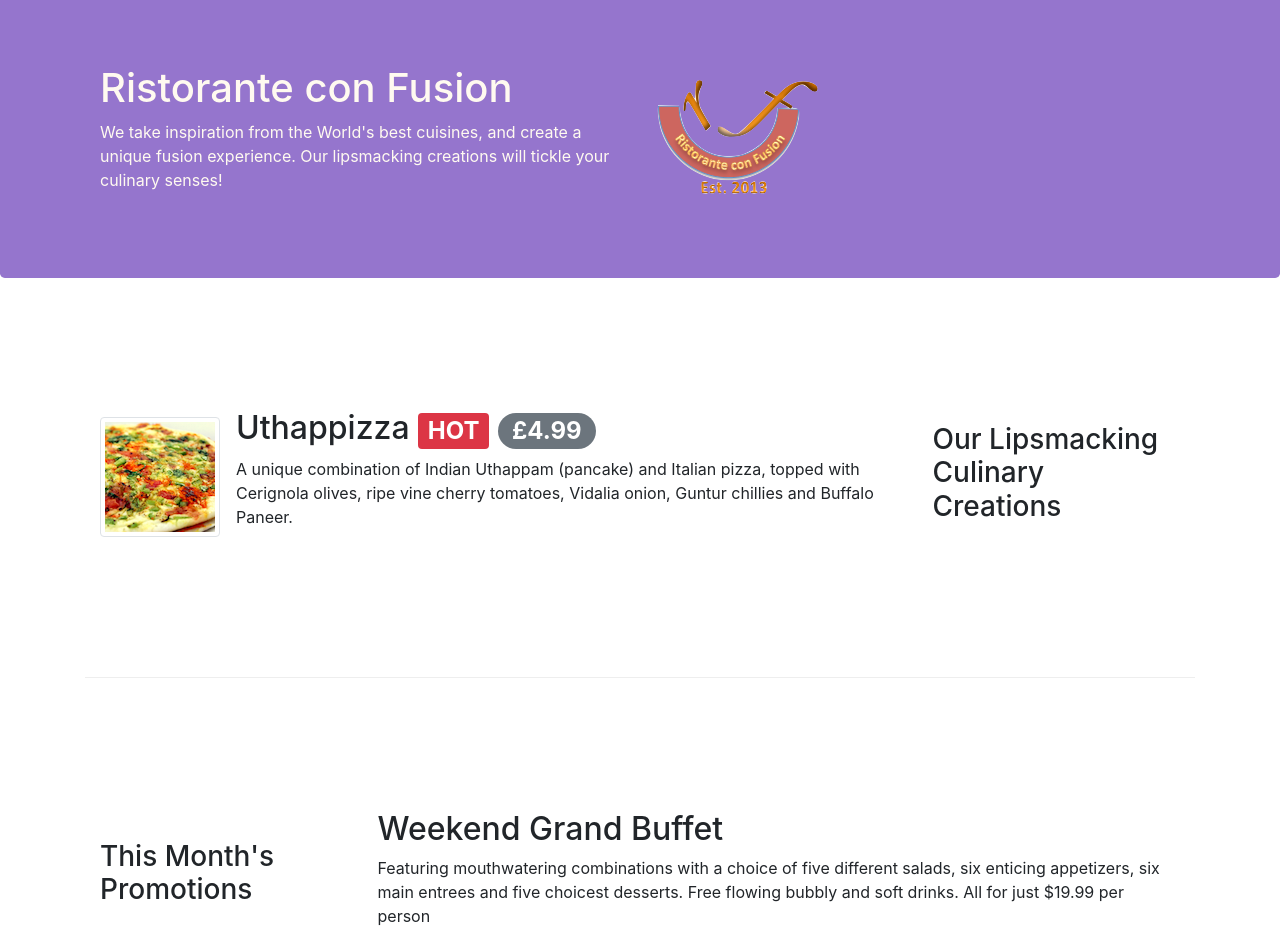
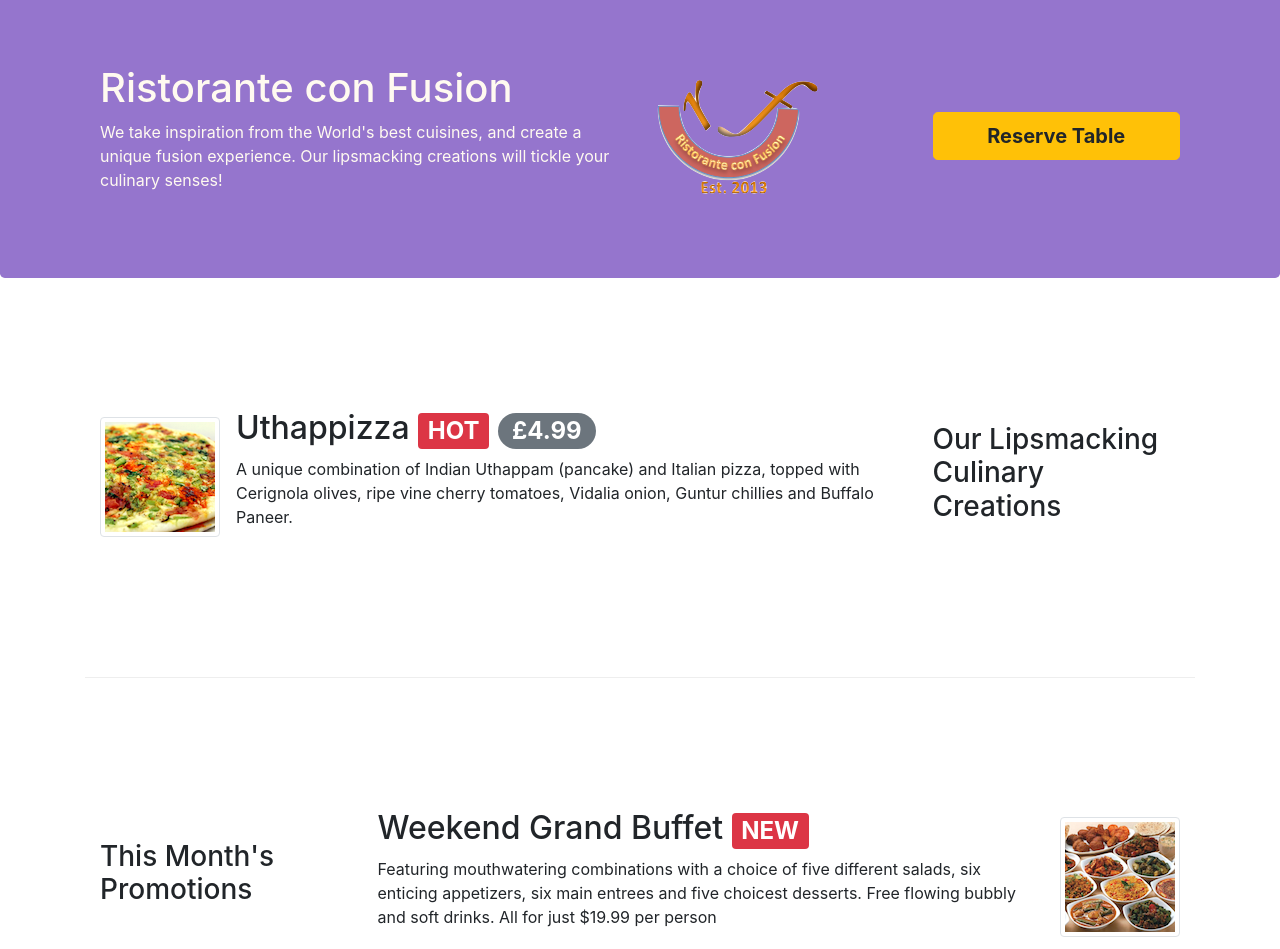
Before and after one commit to dhillon64/bootstrap4website, a website: page index.html in a window 1280 px wide. Shown: the part 205-1154 px from the top of the page. Drawn offline with nearby package versions, Linux system fonts and the light colour scheme.

Commit message:
added reserve table button in header and created media object

```diff
--- a/CSS/styles.css
+++ b/CSS/styles.css
@@ -41,8 +41,11 @@ body {
 
 @media screen and (max-width: 766px) {
     nav a.navbar-brand{
-
+    position: sticky;
     left: 50%;
     transform: translateX(-50%);
     }
+    .jumbotron{
+        text-align: center;
+    }
   }
--- a/index.html
+++ b/index.html
@@ -44,8 +44,11 @@
                     <h1>Ristorante con Fusion</h1>
                     <p>We take inspiration from the World's best cuisines, and create a unique fusion experience. Our lipsmacking creations will tickle your culinary senses!</p>
                 </div>
-                <div class="col-12 col-sm align-self-center">
+                <div class="col-12 col-sm-3 align-self-center pb-3 pb-sm-0">
                     <img src="./CSS/logo.png" class="img-fluid">
+                </div>
+                <div class="col-12 col-sm-3 align-self-center">
+                    <a href="#booktable" class="btn btn-warning btn-block btn-lg"><strong>Reserve Table</strong></a>
                 </div>
             </div>
         </div>
@@ -73,8 +76,14 @@
                 <h3>This Month's Promotions</h3>
             </div>
             <div class="col col-sm col-md">
-                <h2>Weekend Grand Buffet</h2>
-                <p class="d-none d-sm-block">Featuring mouthwatering combinations with a choice of five different salads, six enticing appetizers, six main entrees and five choicest desserts. Free flowing bubbly and soft drinks. All for just $19.99 per person </p>
+                <div class="media">
+                    <div class="media-body">
+                        <h2>Weekend Grand Buffet <span class="badge badge-danger">NEW</span></h2>
+                        <p class="d-none d-sm-block">Featuring mouthwatering combinations with a choice of five different salads, six enticing appetizers, six main entrees and five choicest desserts. Free flowing bubbly and soft drinks. All for just $19.99 per person </p>
+                    </div>
+                    <img class="d-flex img-thumbnail align-self-center ml-3" src="./CSS/buffet.png" alt="buffet">
+
+                </div>
             </div>
         </div>
 
@@ -94,7 +103,7 @@
             </div>
         </div>
     </div>
-        <div class="row row-content justify-content-center">
+        <div id="booktable" class="row row-content justify-content-center">
             <div class="col-12 col-md-10 col-lg-5">
                 <div class="card">
                     <div class="card-header bg-warning">
```
